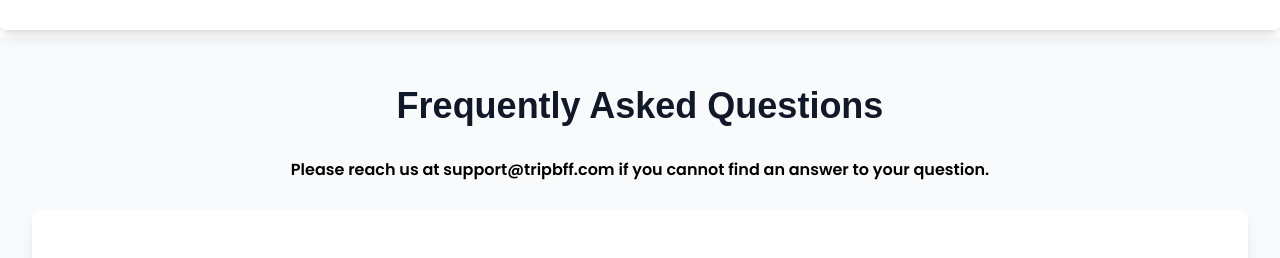
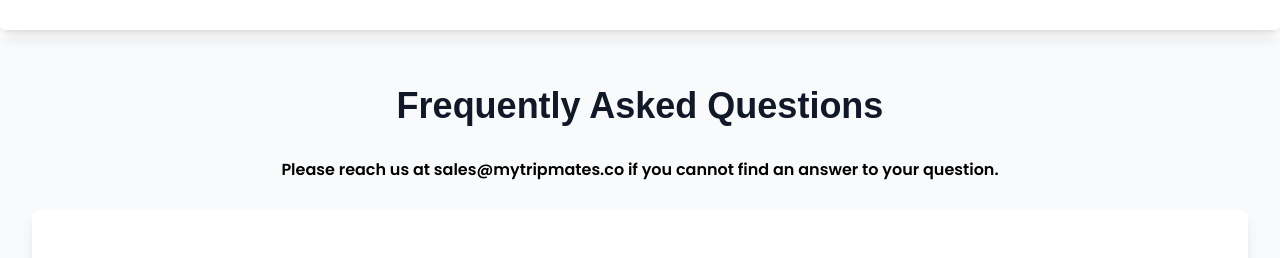
Before and after one commit to HarshKhanpara/My-Trip-Mates-Website, a Next.js app: page / in a window 1280 px wide. Shown: the part 3878-4136 px from the top of the page. Built offline with nearby package versions, Linux system fonts and the light colour scheme; no server answers; a web font is replaced by a local one.

Commit message:
Changes faqs

```diff
--- a/components/FAQs.js
+++ b/components/FAQs.js
@@ -51,7 +51,7 @@ const FAQ = () => {
     <div className="bg-gray-50 p-4 sm:p-6 lg:p-8">
       <div className="max-w-7xl mt-7 md:mt-0 sm:pt-4 mx-auto"> {/* Increased max width from max-w-3xl to max-w-4xl */}
         <h2 className="text-3xl sm:text-4xl font-bold mb-6 text-center text-gray-900">Frequently Asked Questions</h2>
-        <p className='text-center font-semibold pt-2 pb-7'>Please reach us at support@tripbff.com if you cannot find an answer to your question.</p>
+        <p className='text-center font-semibold pt-2 pb-7'>Please reach us at sales@mytripmates.co if you cannot find an answer to your question.</p>
         <div className="relative mb-6 hidden">
           <input
             type="text"
```
